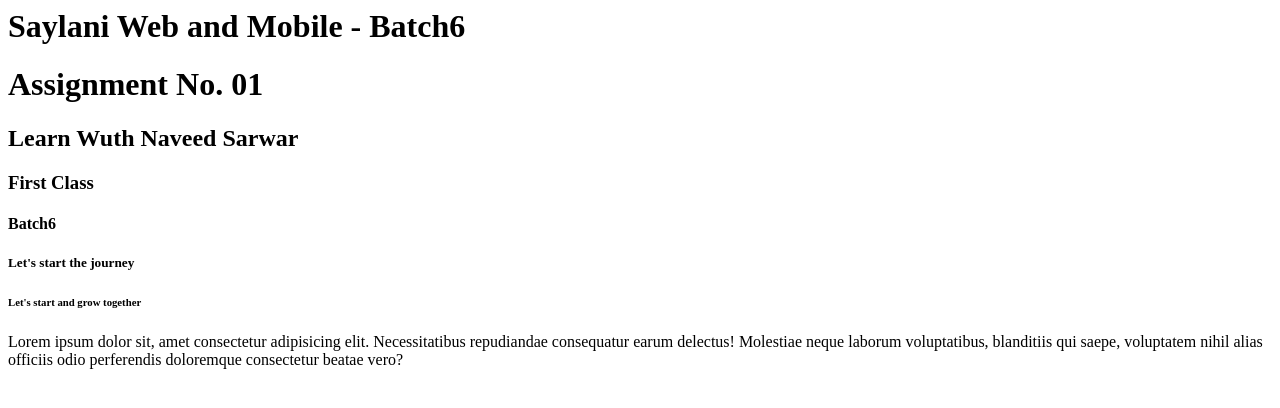
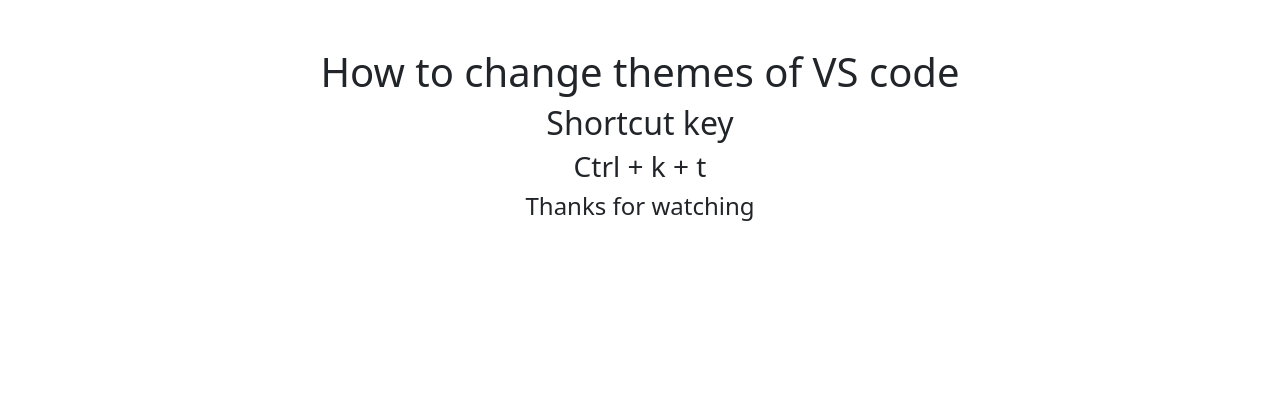
Before and after one commit to MuhammadAhmed-Developer/Batch-6-1st-assignment-, a plain HTML site: page index.html in a window 1280 px wide. Drawn offline with nearby package versions, Linux system fonts and the light colour scheme.

Commit message:
Add files via upload

```diff
--- a/index.html
+++ b/index.html
@@ -1,8 +1,31 @@
-<h1>Saylani Web and Mobile - Batch6</h1>
-<h1>Assignment No. 01</h1>
-<h2>Learn Wuth Naveed Sarwar</h2>
-<h3>First Class</h3>
-<h4>Batch6</h4>
-<h5>Let's start the journey</h5>
-<h6>Let's start and grow together</h6>
-<p>Lorem ipsum dolor sit, amet consectetur adipisicing elit. Necessitatibus repudiandae consequatur earum delectus! Molestiae neque laborum voluptatibus, blanditiis qui saepe, voluptatem nihil alias officiis odio perferendis doloremque consectetur beatae vero?</p>
+<!DOCTYPE html>
+<html lang="en">
+<head>
+    <meta charset="UTF-8">
+    <meta http-equiv="X-UA-Compatible" content="IE=edge">
+    <meta name="viewport" content="width=device-width, initial-scale=1.0">
+    <title>Responsive Cards</title>
+    <!-- Bootstrap CSS -->
+    <link href="https://cdn.jsdelivr.net/npm/bootstrap@5.3.0-alpha1/dist/css/bootstrap.min.css" rel="stylesheet" integrity="sha384-GLhlTQ8iRABdZLl6O3oVMWSktQOp6b7In1Zl3/Jr59b6EGGoI1aFkw7cmDA6j6gD" crossorigin="anonymous">
+</head>
+<body>
+    <!-- <h1 class="text-center fw-bolder py-5">CARDS SECTION</h1> -->
+    <section>
+        <div class="container pt-5 text-center">
+            <div class="row">
+
+            <h1>How to change themes of VS code</h1>
+            <h2>Shortcut key</h2>
+            <h3>Ctrl + k + t</h3>
+            <h4>Thanks for watching</h4>
+
+            </div>
+        </div>
+    </section>
+
+
+
+    <!-- Bootstrap js -->
+    <script src="https://cdn.jsdelivr.net/npm/bootstrap@5.3.0-alpha1/dist/js/bootstrap.bundle.min.js" integrity="sha384-w76AqPfDkMBDXo30jS1Sgez6pr3x5MlQ1ZAGC+nuZB+EYdgRZgiwxhTBTkF7CXvN" crossorigin="anonymous"></script>
+</body>
+</html>
```
